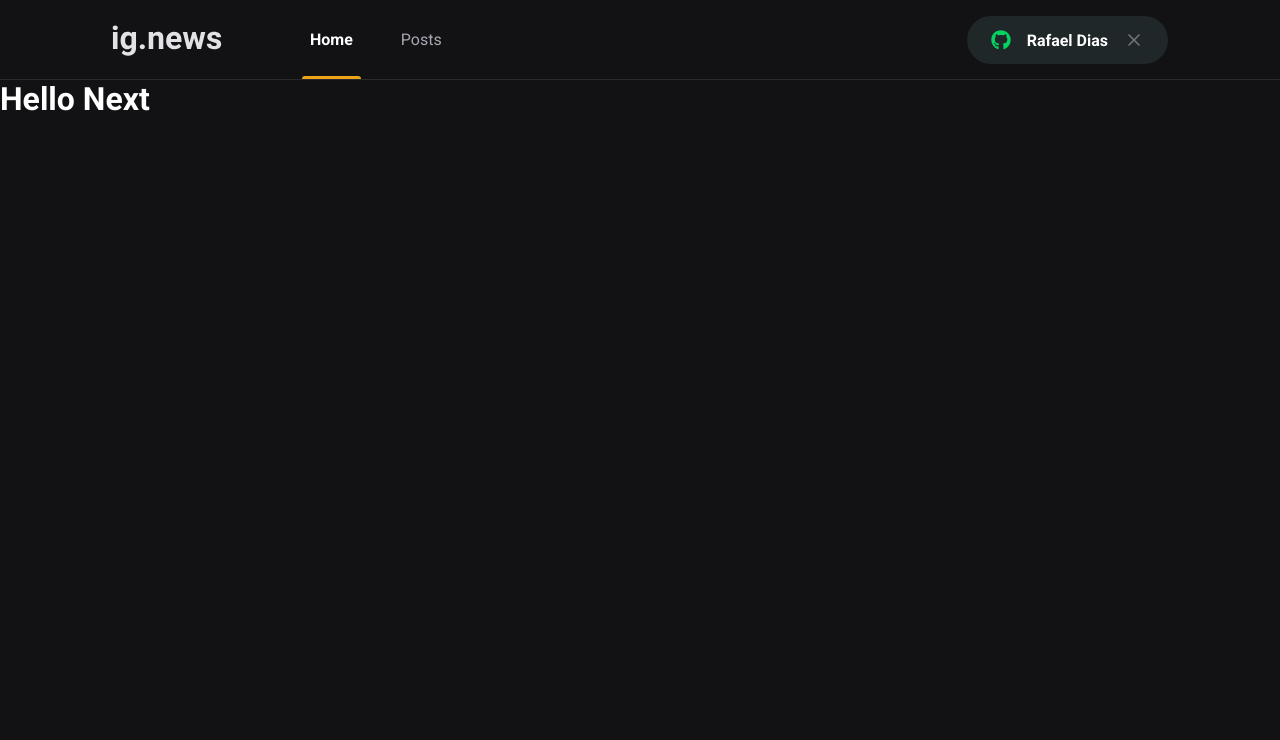
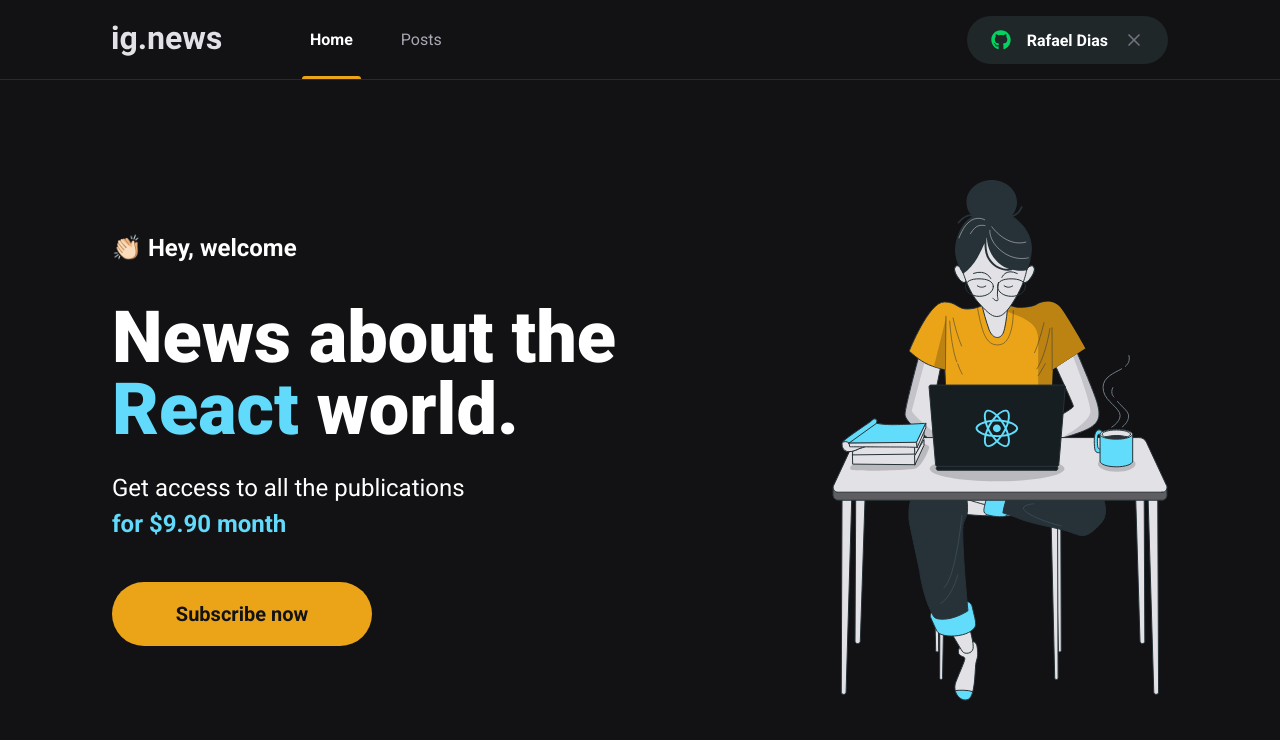
Before and after one commit to alemon-ice/ignite-ig-news-project, a Next.js app: page / in a window 1280 px wide. Shown: the top 740 px of the page. Built offline with nearby package versions, Linux system fonts and the light colour scheme.

Commit message:
style home page

```diff
--- /dev/null
+++ b/src/components/SubscribeButton/index.tsx
@@ -0,0 +1,9 @@
+import styles from './styles.module.scss';
+
+export function SubscribeButton() {
+  return (
+    <button type="button" className={styles.subscribeButton}>
+      Subscribe now
+    </button>
+  );
+}
--- /dev/null
+++ b/src/components/SubscribeButton/styles.module.scss
@@ -0,0 +1,20 @@
+.subscribeButton {
+  width: 260px;
+  height: 4rem;
+  border: 0;
+  border-radius: 2rem;
+  background-color: var(--yellow-500);
+  color: var(--gray-900);
+  font-size: 1.25rem;
+  font-weight: bold;
+
+  display: flex;
+  align-items: center;
+  justify-content: center;
+
+  transition: filter 0.2s;
+
+  &:hover {
+    filter: brightness(0.8);
+  }
+}
--- /dev/null
+++ b/src/pages/home.module.scss
@@ -0,0 +1,45 @@
+.contentContainer {
+  max-width: 1120px;
+  margin: 0 auto;
+  padding: 0 2rem;
+  height: calc(100vh - 5rem);
+
+  display: flex;
+  align-items: center;
+  justify-content: space-between;
+}
+
+.hero {
+  max-width: 600px;
+
+  > span {
+    font-size: 1.5rem;
+    font-weight: bold;
+  }
+
+  h1 {
+    font-size: 4.5rem;
+    line-height: 4.5rem;
+    font-weight: 900;
+    margin-top: 2.5rem;
+
+    span {
+      color: var(--cyan-500);
+    }
+  }
+
+  p {
+    font-size: 1.5rem;
+    line-height: 2.25rem;
+    margin-top: 1.5rem;
+
+    span {
+      color: var(--cyan-500);
+      font-weight: bold;
+    }
+  }
+
+  button {
+    margin-top: 2.5rem;
+  }
+}
--- a/src/pages/index.tsx
+++ b/src/pages/index.tsx
@@ -1,12 +1,28 @@
 import Head from 'next/head';
+import { SubscribeButton } from '../components/SubscribeButton';
+import styles from './home.module.scss';
 
 export default function Home() {
   return (
     <>
       <Head>
-        <title>ig.news</title>
+        <title>Home | ig.news</title>
       </Head>
-      <h1>Hello Next</h1>
+
+      <main className={styles.contentContainer}>
+        <section className={styles.hero}>
+          <span>👏🏻 Hey, welcome</span>
+          <h1>
+            News about the <span>React</span> world.
+          </h1>
+          <p>
+            Get access to all the publications <br />
+            <span>for $9.90 month</span>
+          </p>
+          <SubscribeButton />
+        </section>
+        <img src="/images/avatar.svg" alt="Girl coding" />
+      </main>
     </>
   );
 }
```
